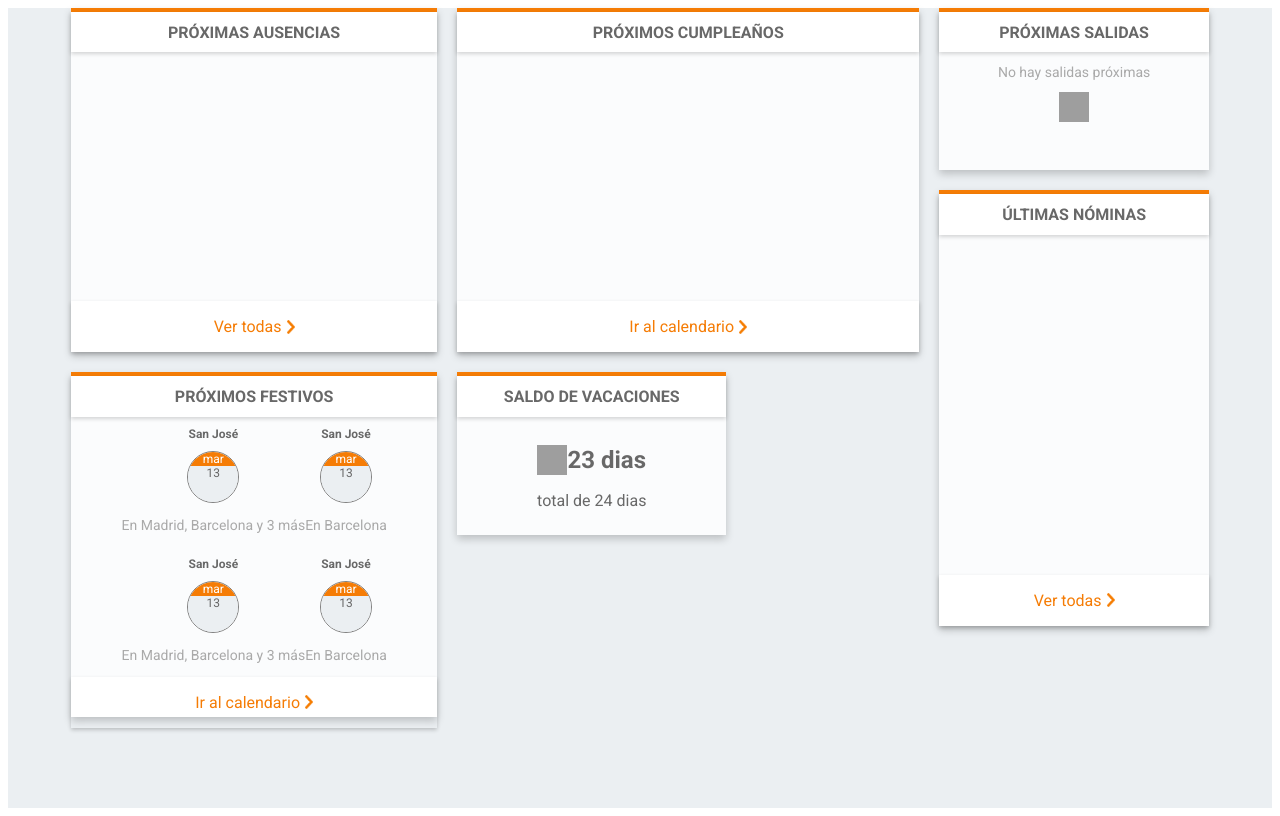
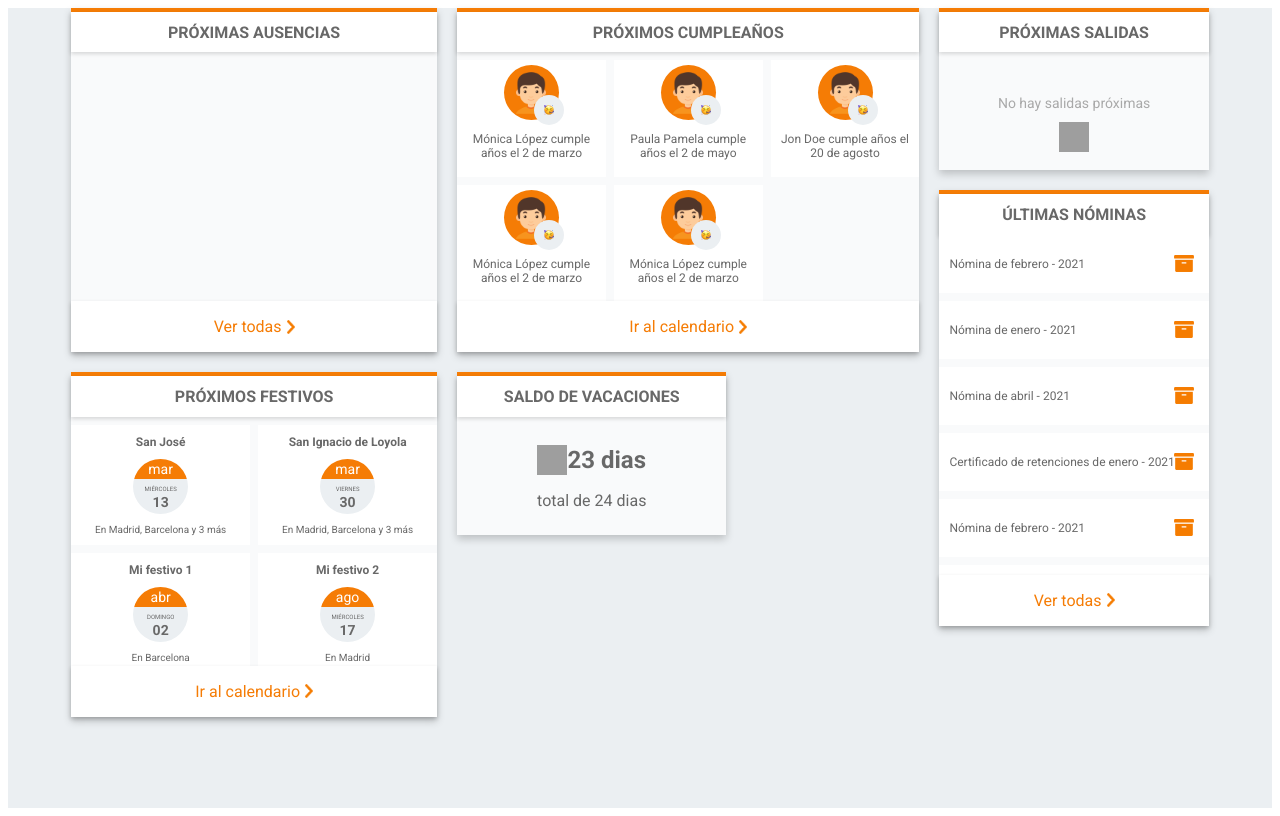
Before and after one commit to patriciaramosf/vue-layout, a Vue app: page / in a window 1280 px wide. Built offline with nearby package versions, Linux system fonts and the light colour scheme; grey boxes are pictures that could not be loaded.

Commit message:
payroll and birthdate cards done

```diff
--- a/src/components/birthdateCard.vue
+++ b/src/components/birthdateCard.vue
@@ -3,7 +3,13 @@
     <div class="title header">
       <h1 class="header_letters">{{ header.toUpperCase() }}</h1>
       </div>
-    <div class="body"></div>
+    <div class="body bodyBirthdate">
+      <childBirthdateCard birthdateDescription="Mónica López cumple años el 2 de marzo"/>
+      <childBirthdateCard birthdateDescription="Paula Pamela cumple años el 2 de mayo"/>
+      <childBirthdateCard birthdateDescription="Jon Doe cumple años el 20 de agosto"/>
+      <childBirthdateCard birthdateDescription="Mónica López cumple años el 2 de marzo"/>
+      <childBirthdateCard birthdateDescription="Mónica López cumple años el 2 de marzo"/>
+    </div>
     <div class="title footer">
       <p class="footer_letters">
       {{ footer }}
@@ -14,11 +20,15 @@
 </template>
 
 <script>
+import childBirthdateCard from "./childComponents/childBirthdateCard"
 export default {
   name: 'birthdateCard',
   props: {
     header: String,
     footer:String,
+  },
+  components:{
+    childBirthdateCard,
   }
 }
 </script>
@@ -29,4 +39,13 @@ export default {
   grid-row-start:1;
   grid-row-end:5;
 }
+.bodyBirthdate {
+  display: grid;
+  grid-template-columns: repeat(3, 1fr);
+  grid-template-rows: repeat(3, 1fr);
+  grid-gap:8px;
+  background-color: rgba(235,239,242, 0.2);
+  padding-top:0.5em;
+  overflow: hidden;
+}
 </style>
--- /dev/null
+++ b/src/components/childComponents/childBirthdateCard.vue
@@ -0,0 +1,65 @@
+<template>
+  <div class="child childBirthdateCard">
+    <div class="childBirthdateCard_dateCartoon">
+      <img class="user__image" src="../../assets/user.png" />
+      <div class="childBirthdateCard_dateCartoon_second">
+        <img class="birthdate__image" src="../../assets/birthday.png" />
+      </div>
+    </div>
+    <p class="birthdate__description">{{ birthdateDescription }}</p>
+  </div>
+</template>
+
+<script>
+export default {
+  name: "childBirthdateCard",
+  props: {
+    birthdateDescription: String,
+  },
+};
+</script>
+<style>
+.childBirthdateCard {
+  font-size: 12px;
+  background: white;
+  display: flex;
+  flex-direction: column;
+  align-items: center;
+  justify-content: center;
+  text-align: center;
+  padding:5px;
+}
+.childBirthdateCard_dateCartoon {
+  border-radius: 50%;
+  width: 55px;
+  height: 55px;
+  border: none;
+  display: flex;
+  flex-direction: column;
+  background-color: #f57c05;
+  align-items: center;
+  justify-content: center;
+  position: relative;
+}
+.childBirthdateCard_dateCartoon_second {
+  border-radius: 50%;
+  width: 30px;
+  height: 30px;
+  overflow: hidden;
+  border: none;
+  display: flex;
+  flex-direction: column;
+  background-color: rgba(235,239,242);
+  align-items: center;
+  justify-content: center;
+  position: absolute;
+  left: 30px;
+  top: 30px;
+}
+.user__image {
+  width: 30px;
+}
+.birthdate__image {
+  width: 10px;
+}
+</style>
--- a/src/components/childComponents/childHolidaysCard.vue
+++ b/src/components/childComponents/childHolidaysCard.vue
@@ -2,14 +2,15 @@
   <div class="child childHolidaysCard">
     <h2 class="childHolidaysCard_date">{{ holidaysDate }}</h2>
     <div class="childHolidaysCard_dateCartoon">
-        <div class="month_date">
-            {{ holidaysMonth.toLowerCase() }}
-        </div>
-        <div class="day_date">
-            {{ holidaysDay }}
-        </div>
+      <div class="month_date">
+        {{ holidaysMonth.toLowerCase() }}
+      </div>
+      <div class="wrapperDates">
+        <p class="day_dateWeek">{{ holidaysDayOfWeek.toUpperCase() }}</p>
+        <p class="day_date">{{ holidaysDay }}</p>
+      </div>
     </div>
-    <p class="childHolidaysCard_location text__secondary">
+    <p class="childHolidaysCard_location">
       {{ holidaysLocation }}
     </p>
   </div>
@@ -23,34 +24,51 @@ export default {
     holidaysMonth: String,
     holidaysDay: String,
     holidaysLocation: String,
+    holidaysDayOfWeek:String,
   },
 };
 </script>
 <style>
 .childHolidaysCard {
+  font-size: 10px;
+  background: white;
   display: flex;
   flex-direction: column;
   align-items: center;
-    font-size: 12px;
 }
-.childHolidaysCard_date {
-  font-size: 12px;
+.childHolidaysCard_date{
+  font-size:12px;
 }
 .childHolidaysCard_dateCartoon {
   border-radius: 50%;
-  border: 1px solid grey;
-  width: 50px;
-  height: 50px;
+  width: 55px;
+  height: 55px;
   overflow: hidden;
+  border: none;
+  display: flex;
+  flex-direction: column;
 }
 .month_date {
   background-color: #f57c05;
   color: white;
-  text-align:center;
+  text-align: center;
+  font-size: 14px;
+  padding: 2px;
+}
+.wrapperDates{
+ background-color: #ebeff2;
+ text-align: center;
+ display:flex;
+ flex-direction: column;
+justify-content: center;
 }
 .day_date {
-    background-color: #ebeff2;
-    height:100%;
-    text-align:center;
+  font-weight: 700;
+  font-size: 14px;
+  position: relative;
+  bottom: 18px;
+}
+.day_dateWeek{
+  font-size:6px;
 }
 </style>
--- /dev/null
+++ b/src/components/childComponents/childPayRollCard.vue
@@ -0,0 +1,39 @@
+<template>
+  <div class="child childPayrollCard">
+    <div class="payroll__row">
+      <p class="payroll__description">{{ payRollDescription }}</p>
+      <img class="payroll__image" src="../../assets/box.png" />
+    </div>
+  </div>
+</template>
+
+<script>
+export default {
+  name: "childPayrollCard",
+  props: {
+    payRollDescription: String,
+  },
+};
+</script>
+<style>
+.childPayrollCard {
+  font-size: 12px;
+  background: white;
+  padding: 5px;
+}
+.payroll__row {
+  position: relative;
+  display: flex;
+  align-items: center;
+  text-align:left;
+  padding: 5px;
+}
+.payroll__description{
+overflow-wrap:inherit;
+}
+.payroll__image {
+  width: 20px;
+  position:absolute;
+  right:10px;
+}
+</style>
--- a/src/components/exitsCard.vue
+++ b/src/components/exitsCard.vue
@@ -29,6 +29,8 @@ export default {
   display: flex;
   flex-direction: column;
   align-items: center;
+  justify-content: center;
+  padding-top:0.8em;
 }
 .exitIcon {
   width: 30px;
--- a/src/components/holidaysCard.vue
+++ b/src/components/holidaysCard.vue
@@ -4,34 +4,41 @@
       <h1 class="header_letters">{{ header.toUpperCase() }}</h1>
     </div>
     <div class="body bodyHolidays">
-      <div class="rowHolidays">
       <childHolidaysCard
         holidaysDate="San José"
         holidaysMonth="Mar"
         holidaysDay="13"
         holidaysLocation="En Madrid, Barcelona y 3 más"
+        holidaysDayOfWeek="miércoles"
+      />
+      <childHolidaysCard
+        holidaysDate="San Ignacio de Loyola"
+        holidaysMonth="Mar"
+        holidaysDay="30"
+        holidaysLocation="En Madrid, Barcelona y 3 más"
+        holidaysDayOfWeek="viernes"
+      />
+      <childHolidaysCard
+        holidaysDate="Mi festivo 1"
+        holidaysMonth="Abr"
+        holidaysDay="02"
+        holidaysLocation="En Barcelona"
+        holidaysDayOfWeek="domingo"
+      />
+      <childHolidaysCard
+        holidaysDate="Mi festivo 2"
+        holidaysMonth="Ago"
+        holidaysDay="17"
+        holidaysLocation="En Madrid"
+        holidaysDayOfWeek="miércoles"
       />
        <childHolidaysCard
         holidaysDate="San José"
         holidaysMonth="Mar"
         holidaysDay="13"
         holidaysLocation="En Barcelona"
+        holidaysDayOfWeek="lunes"
       />
-      </div>
-      <div class="rowHolidays">
-        <childHolidaysCard
-          holidaysDate="San José"
-          holidaysMonth="Mar"
-          holidaysDay="13"
-          holidaysLocation="En Madrid, Barcelona y 3 más"
-        />
-        <childHolidaysCard
-          holidaysDate="San José"
-          holidaysMonth="Mar"
-          holidaysDay="13"
-          holidaysLocation="En Barcelona"
-        />
-      </div>
     </div>
     <div class="title footer">
       <p class="footer_letters">
@@ -63,13 +70,12 @@ export default {
   grid-row-end: 9;
 }
 .bodyHolidays {
-  display: flex;
-  flex-direction: column;
-  align-items:center;
-  justify-content: center;
-}
-.rowHolidays {
-  display: flex;
-  flex-direction: row;
+  display: grid;
+  grid-template-columns: repeat(2, 1fr);
+  grid-template-rows: repeat(3, 1fr);
+  grid-gap:8px;
+  background-color: rgba(235,239,242, 0.2);
+  padding-top:0.5em;
+  overflow: hidden;
 }
 </style>
--- a/src/components/mainPage.vue
+++ b/src/components/mainPage.vue
@@ -59,7 +59,7 @@ export default {
   font-size:16px;
 }
 .body{
-  background-color: rgba(235,239,242, 0.2);
+  background-color: rgba(235,239,242, 0.3);
   width:100%;
   height:100%;
 }
--- a/src/components/payRollCard.vue
+++ b/src/components/payRollCard.vue
@@ -2,31 +2,49 @@
   <div class="item payRollWrapper">
     <div class="title header">
       <h1 class="header_letters">{{ header.toUpperCase() }}</h1>
-      </div>
-    <div class="body"></div>
-     <div class="title footer">
+    </div>
+    <div class="body payRollBody">
+      <childPayRollCard payRollDescription="Nómina de febrero - 2021" />
+      <childPayRollCard payRollDescription="Nómina de enero - 2021" />
+      <childPayRollCard payRollDescription="Nómina de abril - 2021" />
+      <childPayRollCard payRollDescription="Certificado de retenciones de enero - 2021" />
+      <childPayRollCard payRollDescription="Nómina de febrero - 2021" />
+      <childPayRollCard payRollDescription="Nómina de febrero - 2021" />
+    </div>
+    <div class="title footer">
       <p class="footer_letters">
-      {{ footer }}
+        {{ footer }}
       </p>
-      <img class="footer_icon" src="../assets/arrow.png"/>
-      </div>
+      <img class="footer_icon" src="../assets/arrow.png" />
+    </div>
   </div>
 </template>
 
 <script>
+import childPayRollCard from "./childComponents/childPayRollCard";
 export default {
-  name: 'payRollCard',
+  name: "payRollCard",
   props: {
     header: String,
-    footer:String,
-  }
-}
+    footer: String,
+  },
+  components: {
+    childPayRollCard,
+  },
+};
 </script>
 <style>
-.payRollWrapper{
+.payRollWrapper {
   grid-column-start: 10;
   grid-column-end: 13;
-  grid-row-start:3;
-  grid-row-end:8;
+  grid-row-start: 3;
+  grid-row-end: 8;
+}
+.payRollBody {
+  display: grid;
+  grid-template-columns: repeat(1, 1fr);
+  grid-template-rows: auto;
+  grid-gap: 8px;
+   overflow:hidden;
 }
 </style>
```
Lines whose indentation alone changed are shown as unchanged.
